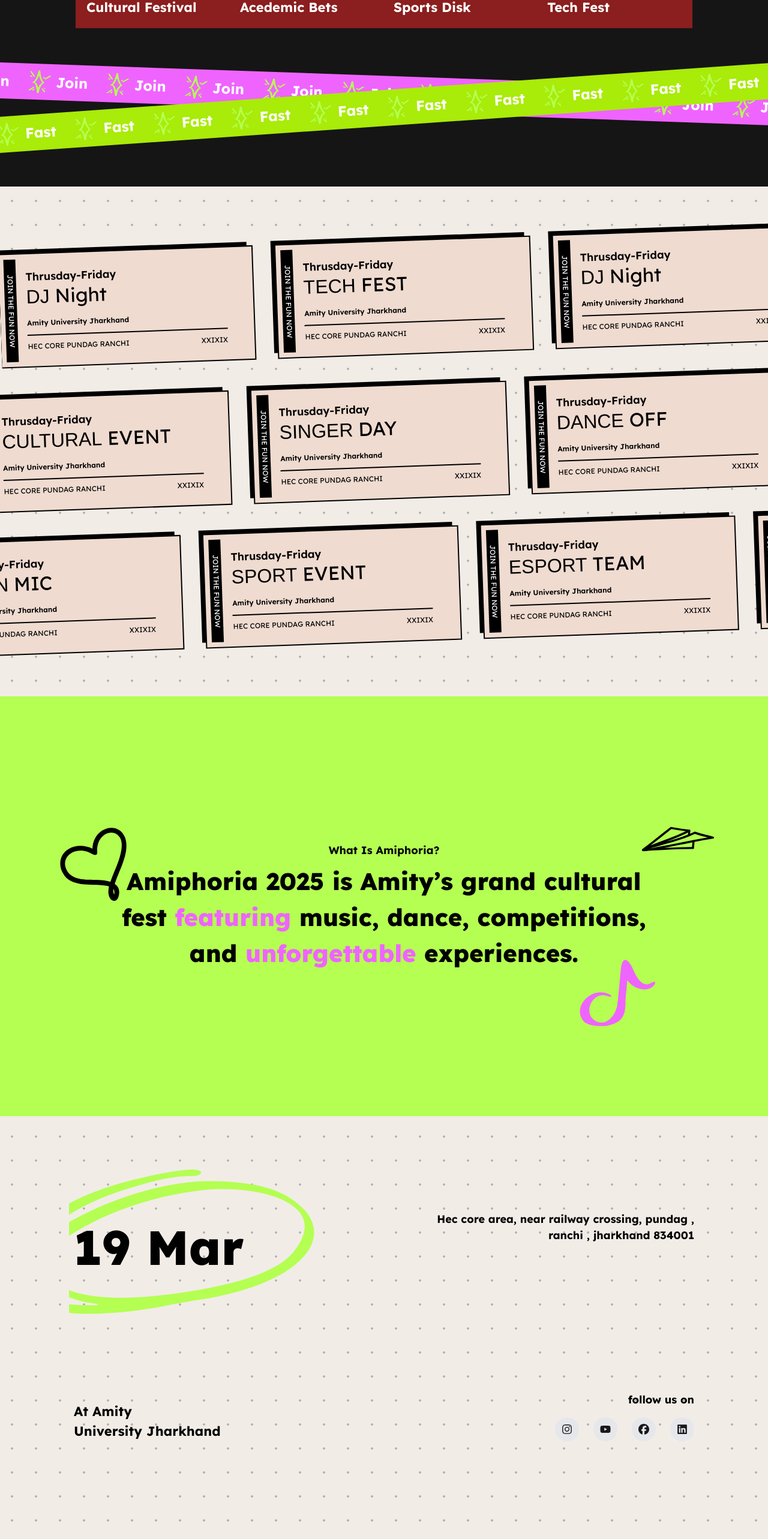
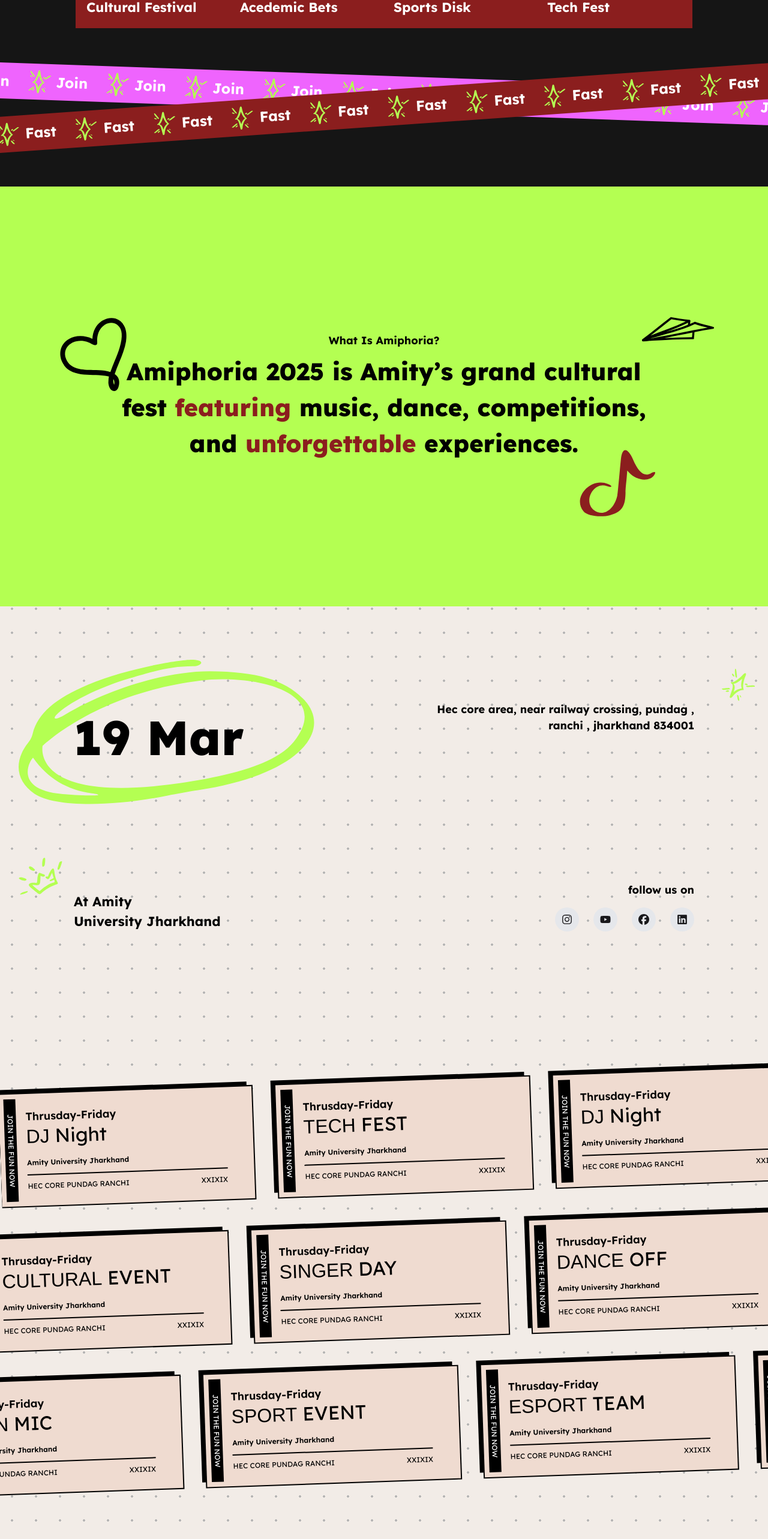
Before and after one commit to Ayushkumarxx/amiphoria, a React (Vite) app: page / in a window 1280 px wide. Shown: the part 1285-3851 px from the top of the page at 60% size. Built offline with nearby package versions, Linux system fonts and the light colour scheme; a web font is replaced by a local one.

Commit message:
add some pages

```diff
--- a/src/pages/home.jsx
+++ b/src/pages/home.jsx
@@ -250,7 +250,6 @@
         </div>
       </div>
       {/* events section */}
-
       <div className="nt-events  w-full bg-[#151515] pt-[100px] pb-[50px] flex flex-col items-center overflow-x-hidden ">
 
         {/* heading */}
@@ -277,46 +276,23 @@
         <div className="w-[120vw] h-[60px] max-md:h-[50px] bg-[#EF64FE] mt-20 flex items-center justify-between rotate-2  -translate-x-10 origin-center gap-[30px]">
           {[...Array(12)].map((_, index) => (
             <div key={index} className="flex items-center gap-[30px]">
-              <div className="text-[24px] max-md:text-[18px]  font-bold text-[#fff]">Join</div>
+              <div className="text-[24px] max-md:text-[16px]  font-bold text-[#fff]">Join</div>
               <img src={sparkle} alt="" className="w-[40px]" />
             </div>
           ))}
         </div>
-        <div className="w-[120vw] h-[60px]  max-md:h-[50px] bg-[#A9EB09] mt-4 flex items-center justify-between -rotate-4 origin-left translate-x-10 gap-[30px]">
+        <div className="w-[120vw] h-[60px]  max-md:h-[50px] bg-[#8B1E1E] mt-4 flex items-center justify-between -rotate-4 origin-left translate-x-10 gap-[30px]">
           {[...Array(12)].map((_, index) => (
             <div key={index} className="flex items-center gap-[30px]">
-              <div className="text-[24px] max-md:text-[18px] font-bold text-[#fff]">Fast</div>
+              <div className="text-[24px] max-md:text-[16px] font-bold text-[#fff]">Fast</div>
               <img src={sparkle} alt="" className="w-[40px] " />
             </div>
           ))}
         </div>
       </div>
-      {/* divider section */}
-      <div className="w-full h-[850px]  flex flex-col justify-between py-20  overflow-x-hidden">
-        <div className="w-[110vw] h-[30%] flex justify-between items-center gap-[40px] overflow-hidden -rotate-2">
-          <TicketCard eventTitle={"DJ"} eventTitle2={"Night"} />
-          <TicketCard eventTitle={"TECH"} eventTitle2={"FEST"} />
-          <TicketCard eventTitle={"DJ"} eventTitle2={"Night"} />
-          <TicketCard eventTitle={"ACEDMICS"} eventTitle2={"LIGHT"} />
-        </div>
 
-        <div className="w-[110vw] h-[30%] flex justify-between items-center gap-[40px] overflow-hidden -rotate-2 -translate-x-10 ">
-          <TicketCard eventTitle={"CULTURAL"} eventTitle2={"EVENT"} />
-          <TicketCard eventTitle={"SINGER"} eventTitle2={"DAY"} />
-          <TicketCard eventTitle={"DANCE"} eventTitle2={"OFF"} />
-          <TicketCard eventTitle={"DJ"} eventTitle2={"Night"} />
-        </div>
-
-        <div className="w-[110vw] h-[30%] flex justify-between items-center gap-[40px] overflow-hidden -rotate-2 -translate-x-30 max-md:-translate-x-0">
-          <TicketCard eventTitle={"OPEN"} eventTitle2={"MIC"} />
-          <TicketCard eventTitle={"SPORT"} eventTitle2={"EVENT"} />
-          <TicketCard eventTitle={"ESPORT"} eventTitle2={"TEAM"} />
-          <TicketCard eventTitle={"DJ"} eventTitle2={"Night"} />
-        </div>
-      </div>
 
       {/* what is amiphoria  */}
-
       <div className="nt-whatfor w-full h-[700px] flex flex-col justify-center items-center bg-[#B4FF52] text-center p-2.5">
         {/* title */}
         <div className="text-[18px] max-md:text-[14px] font-bold capitalize ">
@@ -326,9 +302,9 @@
         {/* desc */}
         <div className="mt-2 text-[40px] max-md:text-[24px] font-extrabold max-w-[900px] relative">
           Amiphoria 2025 is Amity’s grand cultural fest{" "}
-          <span className="text-[#EF64FE] ">featuring </span>music, dance,
+          <span className="text-[#8B1E1E] ">featuring </span>music, dance,
           competitions, and{" "}
-          <span className="text-[#EF64FE] ">unforgettable</span> experiences.
+          <span className="text-[#8B1E1E] ">unforgettable</span> experiences.
           {/* images */}
           <img
             src={plane}
@@ -348,7 +324,7 @@
         </div>
       </div>
       {/* dates section */}
-      <div className="nt-dates flex justify-between py-[150px] max-w-[1050px] mx-auto h-[700px] overflow-x-hidden">
+      <div className="nt-dates flex justify-between py-[150px] max-w-[1050px] mx-auto h-[700px] ">
         {/* first */}
         <div className="w-[50%] flex flex-col justify-between p-2">
           <div className="text-[80px] max-md:text-[42px] font-extrabold relative">
@@ -400,6 +376,29 @@
           </div>
         </div>
       </div>
+         {/* divider section */}
+         <div className="w-full h-[850px]  flex flex-col justify-between py-20  overflow-x-hidden">
+        <div className="w-[110vw] h-[30%] flex justify-between items-center gap-[40px] overflow-hidden -rotate-2">
+          <TicketCard eventTitle={"DJ"} eventTitle2={"Night"} />
+          <TicketCard eventTitle={"TECH"} eventTitle2={"FEST"} />
+          <TicketCard eventTitle={"DJ"} eventTitle2={"Night"} />
+          <TicketCard eventTitle={"ACEDMICS"} eventTitle2={"LIGHT"} />
+        </div>
+
+        <div className="w-[110vw] h-[30%] flex justify-between items-center gap-[40px] overflow-hidden -rotate-2 -translate-x-10 ">
+          <TicketCard eventTitle={"CULTURAL"} eventTitle2={"EVENT"} />
+          <TicketCard eventTitle={"SINGER"} eventTitle2={"DAY"} />
+          <TicketCard eventTitle={"DANCE"} eventTitle2={"OFF"} />
+          <TicketCard eventTitle={"DJ"} eventTitle2={"Night"} />
+        </div>
+
+        <div className="w-[110vw] h-[30%] flex justify-between items-center gap-[40px] overflow-hidden -rotate-2 -translate-x-30 max-md:-translate-x-0">
+          <TicketCard eventTitle={"OPEN"} eventTitle2={"MIC"} />
+          <TicketCard eventTitle={"SPORT"} eventTitle2={"EVENT"} />
+          <TicketCard eventTitle={"ESPORT"} eventTitle2={"TEAM"} />
+          <TicketCard eventTitle={"DJ"} eventTitle2={"Night"} />
+        </div>
+      </div>
 
       {/* tickets section */}
 
@@ -434,6 +433,7 @@
         </div>
       </div>
 
+
       <Footer />
     </>
   );
```
Also changed, not shown: src/assets/music.svg.
